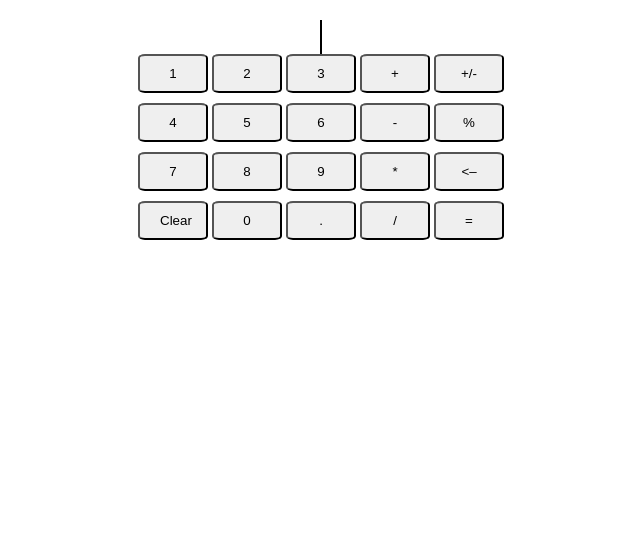
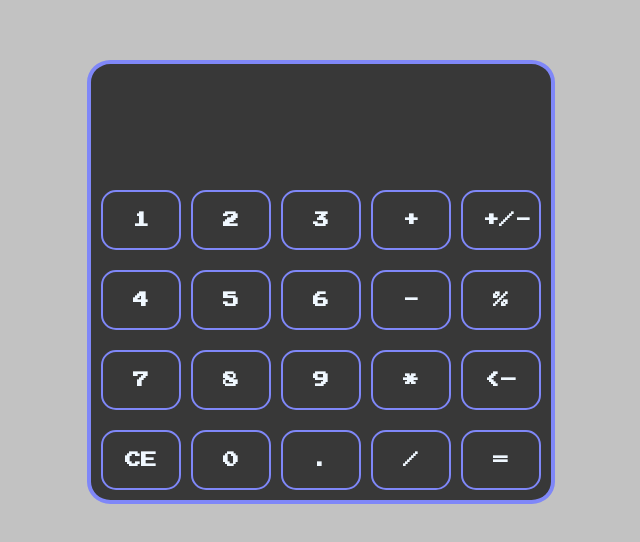
Before and after one commit to JRodriguez8376/odin-calculator, a plain HTML site: page index.html in a window 1280 px wide. Shown: the whole page, without its empty margins (319-959 px from the left). Drawn offline with Linux system fonts and the light colour scheme.

Commit message:
Add basic styling, and error handling

```diff
--- a/index.html
+++ b/index.html
@@ -5,6 +5,9 @@
         <title>Calculator</title>
         <link rel="stylesheet" href="styles.css">
         <script src="script.js" defer></script>
+        <link rel="preconnect" href="https://fonts.googleapis.com">
+<link rel="preconnect" href="https://fonts.gstatic.com" crossorigin>
+<link href="https://fonts.googleapis.com/css2?family=Press+Start+2P&display=swap" rel="stylesheet">
     </head>
     <body>
         <div class = "container">
@@ -34,7 +37,7 @@
                     <button class="calculator-btn"value = "back" id="btn-backspace">&lt;&ndash;</button>
                 </div>
                 <div class="btn-row-4">
-                    <button class="calculator-btn"value = "clear" id="btn-clear"> Clear</button>
+                    <button class="calculator-btn"value = "clear" id="btn-clear"> CE</button>
                     <button class="calculator-btn" value = "0" id="btn-0"> 0 </button>
                     <button class="calculator-btn"value = "." id="btn-decimal">.</button>
                     <button class="calculator-btn" value = "/" id="btn-divide"> / </button>
--- a/script.js
+++ b/script.js
@@ -26,7 +26,7 @@ function multiply(num1, num2) {
 }
 function divide(num1, num2) {
         if(num2 === 0) {
-            return "ERROR, CANNOT DIVIDE BY 0, NICE TRY";
+            return "NICE TRY";
         }
         quotient = num1/num2;
         if(quotient.toString().includes(".")) {
@@ -41,6 +41,7 @@ function divide(num1, num2) {
 function operate(operator, operand1, operand2) {
     operand1 = parseFloat(operand1) || 0;
     operand2 = parseFloat(operand2) || 0;
+
     switch(operator) {
         case "+":
             return(add(operand1, operand2));
@@ -51,7 +52,7 @@ function operate(operator, operand1, operand2) {
         case "/":
             return(divide(operand1, operand2));
         default:
-            return "ERROR, no valid operator selected";
+            return "ERROR";
     }
 }
 function populateDisplay(value) {
@@ -121,6 +122,9 @@ function parseInput(keypress) {
         case "8":
         case "9":
         case "0":
+            if(displayValue.length > 10 && !newOperand) {
+                break;
+            }
             if(first) {
                 first = false;
                 displayValue = "";
@@ -168,12 +172,19 @@ function parseInput(keypress) {
             }
             totalValue = operate(currentOperator, storedValue, displayValue);
             displayValue = totalValue.toString();
+            storedValue = displayValue;
             clearDisplay();
             populateDisplay(totalValue);
             validOperation = false;
             newOperand = false;
+            currentOperator = "";
             break;
         case "clear":
+            if(storedValue == "" || displayValue == "") {
+                clearDisplay();
+                populateDisplay(0);
+                break;
+            }
             clearDisplay();
             displayValue = "";
             storedValue = "";
--- a/styles.css
+++ b/styles.css
@@ -1,37 +1,93 @@
 body {
     margin:0;
     padding:0;
+    padding-top: 60px;
+    font-family: 'Press Start 2P', cursive;
+    display: flex;
+    justify-content: center;
+    font-size: 16px;
+    background-color: rgb(194, 194, 194);
 }
 
 button {
-    border-radius: 10%;
+    outline: 0;
+    border-radius: 15px;
     padding-left: 20px;
     padding-right: 20px;
-    padding-top: 10px;
-    padding-bottom: 10px;
-    min-width: 70px;
-    max-width: 70px;
+    padding-top: 20px;
+    padding-bottom: 20px;
+
+    min-height: 60px;
+    min-width: 80px;
+    max-width: 80px;
     text-align: center;
+    background-color: rgb(56, 56, 56);
+    font-weight: 800;
+    font-family: 'Press Start 2P', cursive;
+    font-size: 16px;
+    color: aliceblue;
+    border: rgb(127, 135, 248) 2px solid;
+}
+button:hover {
+    background-color: rgb(127, 135, 248);
+}
+button:active {
+    background-color: white;
 }
 .container {
     display: flex;
     flex-direction: column;
     justify-content: space-between;
+    align-self: center;
     align-items: center;
-    padding:20px;
+    padding: 10px;
+    border-radius: 5%;
+    border: 4px rgb(127, 135, 248) solid;
+    background-color: rgb(56, 56, 56);
 }
 
 .display {
     display: flex;
-    background-color: gray;
-    border: 1px black solid;
+    flex: 1;
+    border-radius: 10px;
+    margin-bottom: 20px;
+    margin-left: 10px;
+    margin-right: 10px;
+    margin-top: 10px;
+    margin-bottom: 10px;
+
+    align-self: flex-end;
 }
 #display-values {
     flex: 1;
+    font-size: 32px;
+    min-height:32px;
+    color: white;
+    text-shadow: 2px 1px rgb(21, 22, 41);
 }
 
 .btn-container {
     display: flex;
     flex-direction: column;
+    gap: 20px;
+}
+.btn-row-1 {
+    display: flex;
     gap: 10px;
+    order:1;
 }
+.btn-row-2 {
+    display: flex;
+    gap: 10px;
+    order:2;
+}
+.btn-row-3 {
+    display: flex;
+    gap: 10px;
+    order:3;
+}
+.btn-row-4 {
+    display: flex;
+    gap: 10px;
+    order:4;
+}
```
